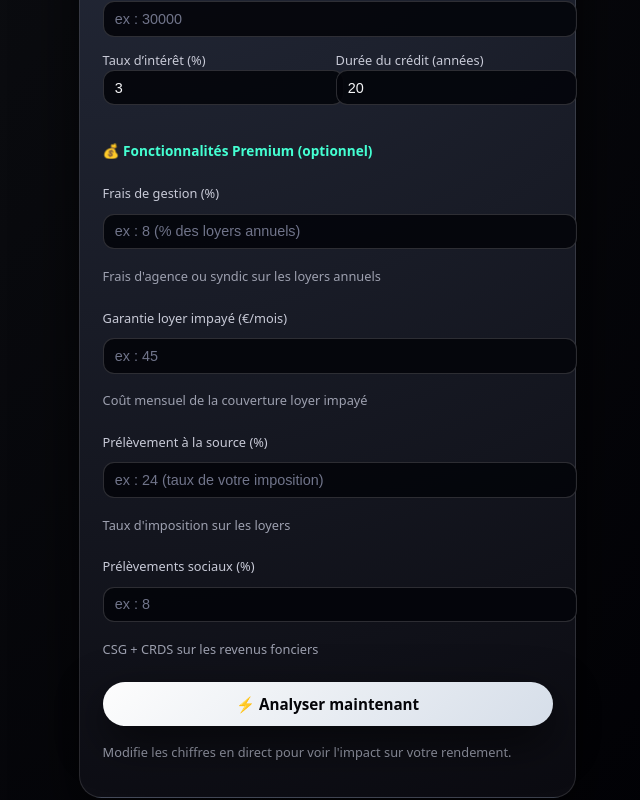
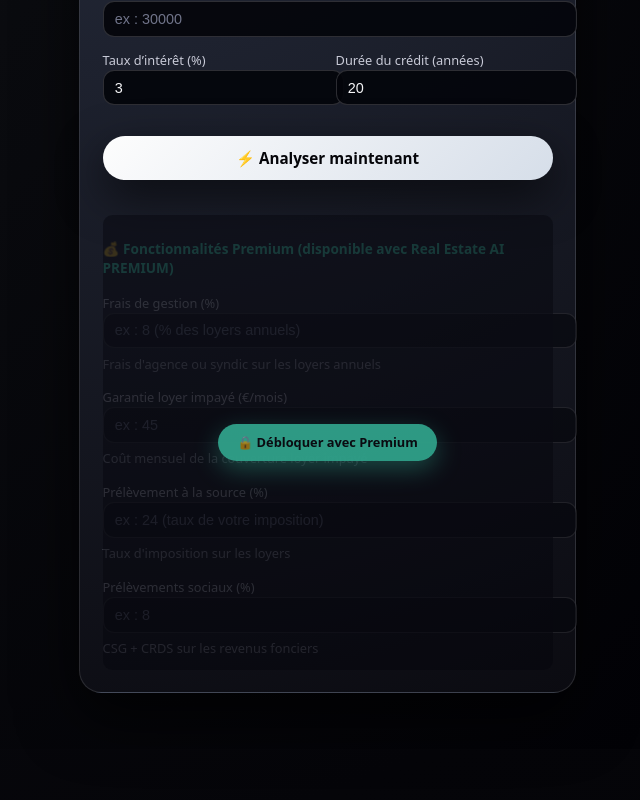
Before and after one commit to Shorty4pf/real-estate-ai, a React (Vite) app in the folder frontend/: page / in a window 1280 px wide. Shown: the part 1700-2500 px from the top of the page, without its empty margins (640-1280 px from the left). Built offline with nearby package versions, Linux system fonts and the light colour scheme; no server answers.

Commit message:
UX improvements: move Analyze button, disable Premium fields without subscription, remove blur from Pro section

```diff
--- a/frontend/src/App.tsx
+++ b/frontend/src/App.tsx
@@ -816,56 +816,64 @@ export default function App() {
                       </div>
                     ) : (
                       <div
-                        className="premium-locked-section"
                         onClick={() => scrollToId("pricing")}
                         style={{
                           marginTop: "1.3rem",
-                          padding: "1.1rem",
+                          padding: "1.4rem",
                           borderRadius: "1rem",
-                          border: "1px solid rgba(255, 255, 255, 0.18)",
-                          background: "radial-gradient(circle at top left, rgba(255, 255, 255, 0.12), rgba(5, 5, 12, 0.98))",
-                          boxShadow: "0 18px 40px rgba(0, 0, 0, 0.85)",
+                          border: "2px solid rgba(68, 255, 210, 0.3)",
+                          background: "linear-gradient(135deg, rgba(68, 255, 210, 0.08), rgba(5, 5, 12, 0.95))",
+                          boxShadow: "0 8px 24px rgba(68, 255, 210, 0.15)",
                           cursor: "pointer",
-                          position: "relative",
-                          transition: "all 0.18s ease-out"
+                          transition: "all 0.2s ease"
                         }}
                         onMouseEnter={(e) => {
-                          e.currentTarget.style.borderColor = "rgba(68, 255, 210, 0.7)";
-                          e.currentTarget.style.boxShadow = "0 26px 70px rgba(0, 0, 0, 0.95)";
-                          e.currentTarget.style.transform = "translateY(-1px)";
+                          e.currentTarget.style.borderColor = "rgba(68, 255, 210, 0.6)";
+                          e.currentTarget.style.boxShadow = "0 12px 32px rgba(68, 255, 210, 0.25)";
+                          e.currentTarget.style.transform = "translateY(-2px)";
                         }}
                         onMouseLeave={(e) => {
-                          e.currentTarget.style.borderColor = "rgba(255, 255, 255, 0.18)";
-                          e.currentTarget.style.boxShadow = "0 18px 40px rgba(0, 0, 0, 0.85)";
+                          e.currentTarget.style.borderColor = "rgba(68, 255, 210, 0.3)";
+                          e.currentTarget.style.boxShadow = "0 8px 24px rgba(68, 255, 210, 0.15)";
                           e.currentTarget.style.transform = "translateY(0)";
                         }}
                       >
-                        <div style={{ filter: "blur(3px)", pointerEvents: "none" }}>
-                          <p style={{ fontSize: "0.9rem", fontWeight: 600, margin: "0 0 0.5rem 0" }}>
-                            🚀 Passez au plan Pro : Analyses avancées
+                        <div style={{ textAlign: "center", marginBottom: "1rem" }}>
+                          <span style={{
+                            display: "inline-block",
+                            background: "linear-gradient(135deg, #44ffd2, #3ecfb8)",
+                            color: "#050509",
+                            padding: "0.5rem 1.2rem",
+                            borderRadius: "999px",
+                            fontWeight: 700,
+                            fontSize: "0.85rem",
+                            boxShadow: "0 4px 12px rgba(68, 255, 210, 0.3)"
+                          }}>
+                            🔒 Réservé au plan Pro
+                          </span>
+                        </div>
+                        <div>
+                          <p style={{ fontSize: "0.95rem", fontWeight: 600, margin: "0 0 0.8rem 0", color: "#f5f5f7", textAlign: "center" }}>
+                            🚀 Débloquez les analyses avancées
                           </p>
-                          <div style={{ fontSize: "0.85rem", color: "#a8acbe", lineHeight: "1.5" }}>
-                            <p style={{ margin: "0.3rem 0" }}>• Scénarios financiers avancés avec projections 10 ans</p>
-                            <p style={{ margin: "0.3rem 0" }}>• Alertes temps réel sur les nouveaux biens rentables</p>
-                            <p style={{ margin: "0.3rem 0" }}>• Optimisation fiscale et comparaison multi-biens</p>
-                            <p style={{ margin: "0.3rem 0" }}>• Tags & organisation de portefeuille</p>
+                          <div style={{ fontSize: "0.88rem", color: "#d1d5e0", lineHeight: "1.6" }}>
+                            <p style={{ margin: "0.5rem 0", display: "flex", alignItems: "center" }}>
+                              <span style={{ marginRight: "0.5rem", color: "#44ffd2" }}>✓</span>
+                              Scénarios financiers avancés avec projections 10 ans
+                            </p>
+                            <p style={{ margin: "0.5rem 0", display: "flex", alignItems: "center" }}>
+                              <span style={{ marginRight: "0.5rem", color: "#44ffd2" }}>✓</span>
+                              Alertes temps réel sur les nouveaux biens rentables
+                            </p>
+                            <p style={{ margin: "0.5rem 0", display: "flex", alignItems: "center" }}>
+                              <span style={{ marginRight: "0.5rem", color: "#44ffd2" }}>✓</span>
+                              Optimisation fiscale et comparaison multi-biens
+                            </p>
+                            <p style={{ margin: "0.5rem 0", display: "flex", alignItems: "center" }}>
+                              <span style={{ marginRight: "0.5rem", color: "#44ffd2" }}>✓</span>
+                              Tags & organisation de portefeuille
+                            </p>
                           </div>
-                        </div>
-                        <div style={{
-                          position: "absolute",
-                          top: "50%",
-                          left: "50%",
-                          transform: "translate(-50%, -50%)",
-                          background: "linear-gradient(135deg, #f5f5f7, #c8ccd8)",
-                          color: "#050509",
-                          padding: "0.75rem 1.6rem",
-                          borderRadius: "999px",
-                          fontWeight: 700,
-                          fontSize: "0.88rem",
-                          boxShadow: "0 14px 35px rgba(0, 0, 0, 0.8)",
-                          whiteSpace: "nowrap"
-                        }}>
-                          🔒 Réservé au plan Pro
                         </div>
                       </div>
                     )}
@@ -965,10 +973,54 @@ export default function App() {
                   </div>
                 </div>
 
-                {/* NOUVELLES FONCTIONNALITÉS PREMIUM */}
-                <p style={{ marginTop: "1.5rem", fontSize: "0.85rem", color: "#44ffd2", fontWeight: 600 }}>
-                  💰 Fonctionnalités Premium (optionnel)
-                </p>
+                <button
+                  className="primary-cta primary-chrome"
+                  onClick={handleAnalyze}
+                  style={{ marginTop: "1.2rem", marginBottom: "1.5rem" }}
+                >
+                  ⚡ Analyser maintenant
+                </button>
+
+                {/* FONCTIONNALITÉS PREMIUM - NON CLIQUABLES SANS ABONNEMENT */}
+                <div style={{
+                  position: "relative",
+                  opacity: (hasActivePremium(me) || hasActivePro(me)) ? 1 : 0.6,
+                  pointerEvents: (hasActivePremium(me) || hasActivePro(me)) ? "auto" : "none"
+                }}>
+                  <p style={{ marginTop: "1.5rem", fontSize: "0.85rem", color: "#44ffd2", fontWeight: 600 }}>
+                    💰 Fonctionnalités Premium (disponible avec Real Estate AI PREMIUM)
+                  </p>
+                  {!(hasActivePremium(me) || hasActivePro(me)) && (
+                    <div
+                      onClick={() => scrollToId("pricing")}
+                      style={{
+                        position: "absolute",
+                        top: 0,
+                        left: 0,
+                        right: 0,
+                        bottom: 0,
+                        background: "rgba(5, 5, 12, 0.7)",
+                        cursor: "pointer",
+                        display: "flex",
+                        alignItems: "center",
+                        justifyContent: "center",
+                        borderRadius: "0.6rem",
+                        zIndex: 10
+                      }}
+                    >
+                      <div style={{
+                        background: "rgba(68, 255, 210, 0.95)",
+                        color: "#050509",
+                        padding: "0.6rem 1.2rem",
+                        borderRadius: "999px",
+                        fontWeight: 700,
+                        fontSize: "0.8rem",
+                        boxShadow: "0 8px 24px rgba(68, 255, 210, 0.4)"
+                      }}>
+                        🔒 Débloquer avec Premium
+                      </div>
+                    </div>
+                  )}
 
                 <label>Frais de gestion (%)</label>
                 <input
@@ -1009,16 +1061,7 @@ export default function App() {
                   }
                 />
                 <p className="form-bottom-note">CSG + CRDS sur les revenus fonciers</p>
-
-                <button
-                  className="primary-cta primary-chrome"
-                  onClick={handleAnalyze}
-                >
-                  ⚡ Analyser maintenant
-                </button>
-                <p className="form-bottom-note">
-                  Modifie les chiffres en direct pour voir l'impact sur votre rendement.
-                </p>
+                </div>
               </div>
             </div>
           </div>
```
